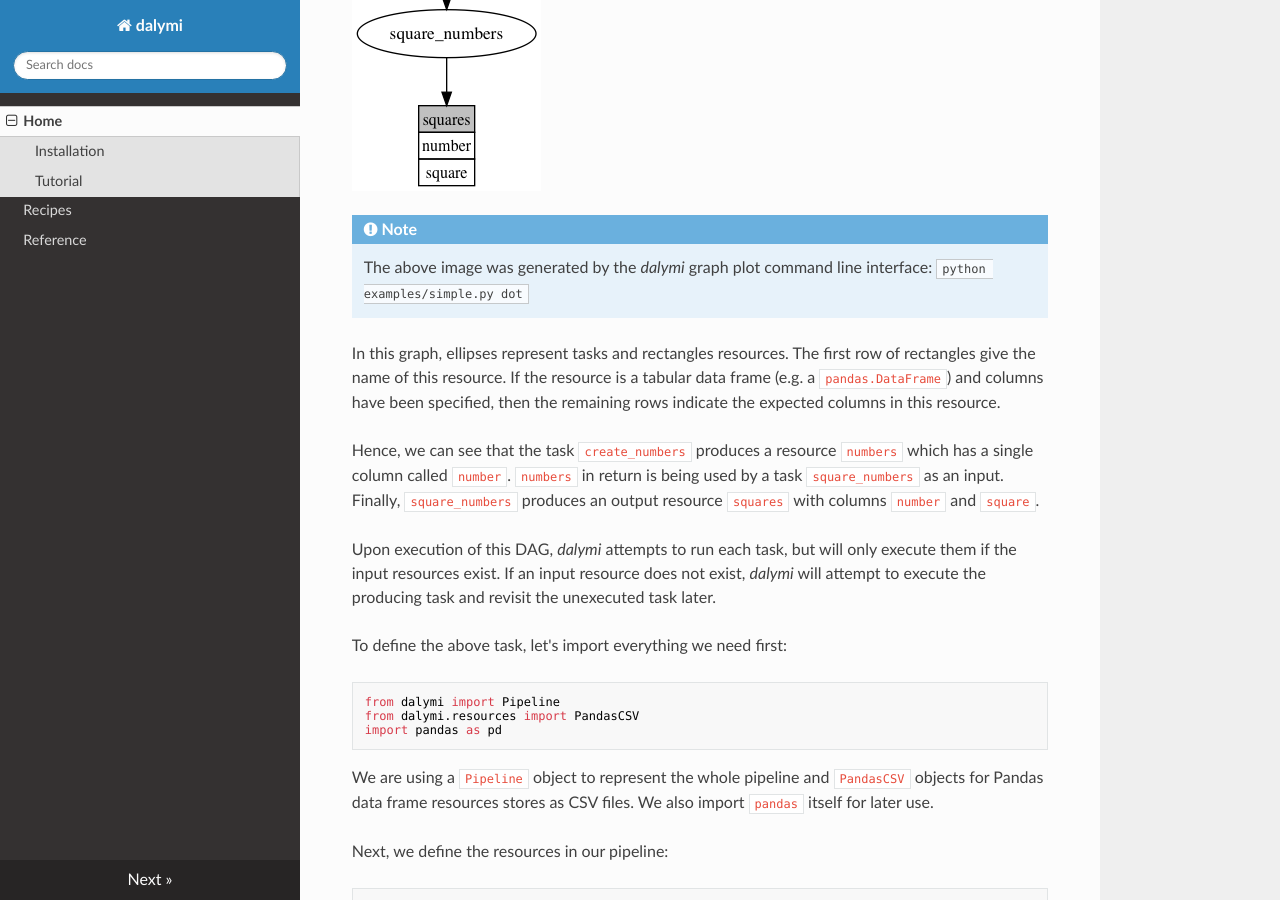
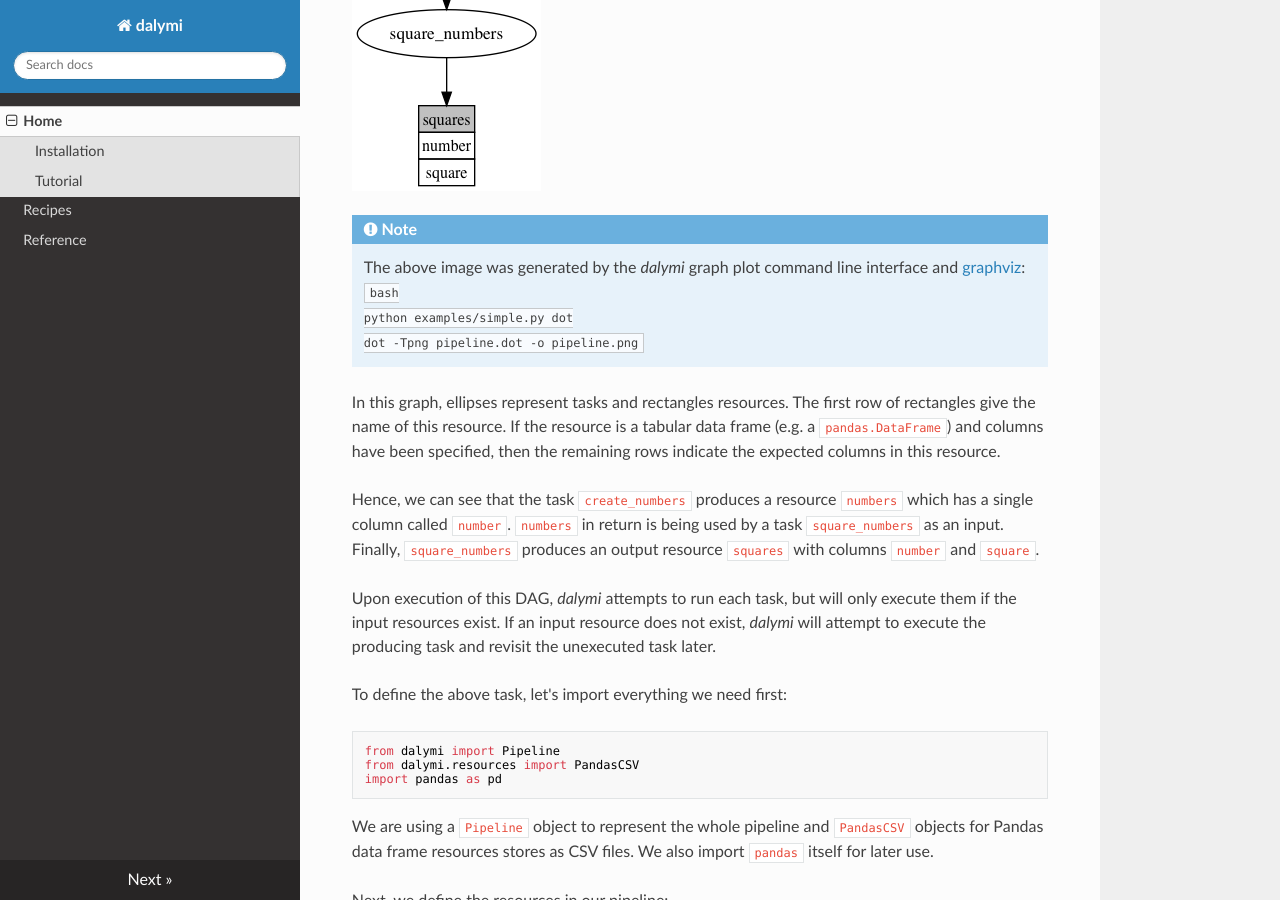
Before and after one commit to joschnitzbauer/dalymi, an MkDocs documentation site: the page built from docs/index.md, in a window 1280 px wide and 900 px high, scrolled down 1544 px. Built offline with MkDocs 1.6.1, drawn with Linux system fonts in a browser that asks for light colours; nearby versions of some CDN libraries; old or Windows-style settings are respelled for this version of MkDocs.

Commit message:
adjusted dot interface

````diff
--- a/docs/index.md
+++ b/docs/index.md
@@ -50,7 +50,11 @@ In this tutorial, we will create the following DAG:
 ![Simple DAG](img/simple.png)
 
 !!! note
-    The above image was generated by the *dalymi* graph plot command line interface: `python examples/simple.py dot`
+    The above image was generated by the *dalymi* graph plot command line interface and [graphviz](https://www.graphviz.org/):
+    ``` bash
+    python examples/simple.py dot
+    dot -Tpng pipeline.dot -o pipeline.png
+    ```
 
 In this graph, ellipses represent tasks and rectangles resources. The first row of rectangles give the name of this
 resource. If the resource is a tabular data frame (e.g. a `pandas.DataFrame`) and columns have been specified, then the
````
